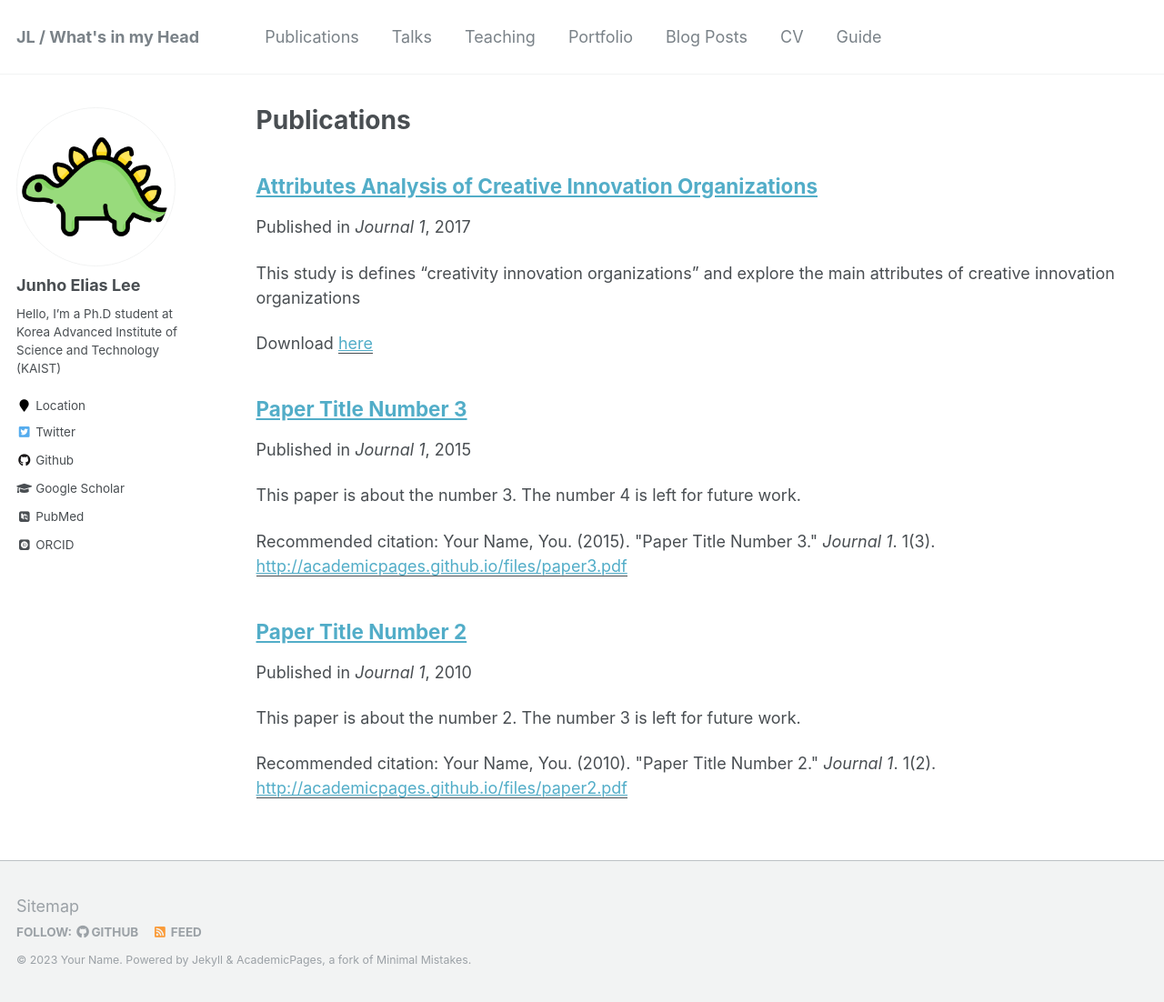
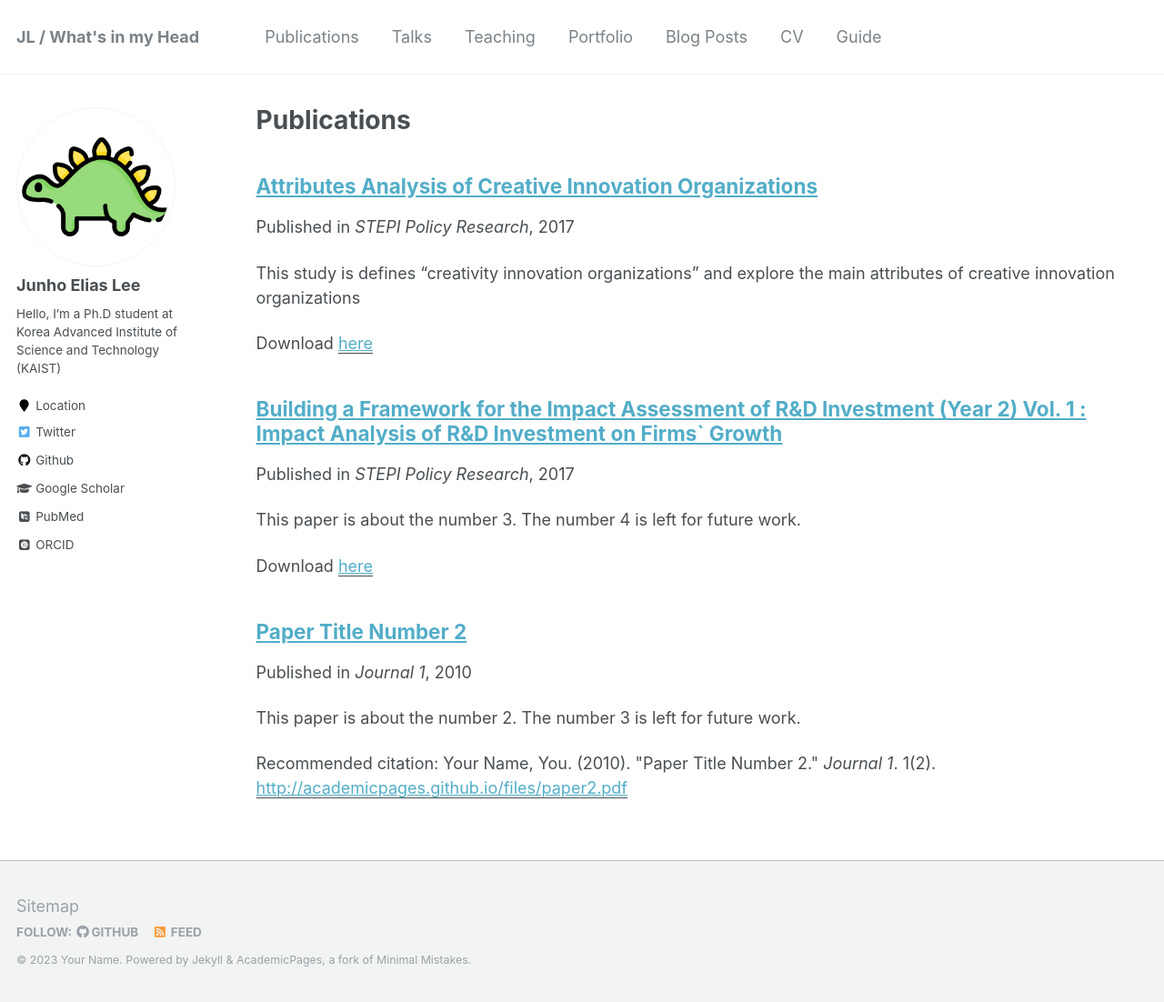
Before and after one commit to elias-lee/jhel.github.io, a Jekyll site: the page built from _pages/publications.md, in a window 1280 px wide and 1102 px high. Shown: the whole window at 91% size. Built offline with Jekyll 4.4.1, drawn with Linux system fonts in a browser that asks for light colours; some web fonts are replaced; part of the change alters nothing that is shown.

Commit message:
publication 2 added
publication 2 added

```diff
--- a/_publications/2015-10-01-paper-title-number-3.md
+++ /dev/null
@@ -1,15 +0,0 @@
----
-title: "Paper Title Number 3"
-collection: publications
-permalink: /publication/2015-10-01-paper-title-number-3
-excerpt: 'This paper is about the number 3. The number 4 is left for future work.'
-date: 2015-10-01
-venue: 'Journal 1'
-paperurl: 'http://academicpages.github.io/files/paper3.pdf'
-citation: 'Your Name, You. (2015). &quot;Paper Title Number 3.&quot; <i>Journal 1</i>. 1(3).'
----
-This paper is about the number 3. The number 4 is left for future work.
-
-[Download paper here](http://academicpages.github.io/files/paper3.pdf)
-
-Recommended citation: Your Name, You. (2015). "Paper Title Number 3." <i>Journal 1</i>. 1(3).
--- /dev/null
+++ b/_publications/2017-04-01-rnd-impact-assessment-number-2.md
@@ -0,0 +1,27 @@
+---
+title: "Building a Framework for the Impact Assessment of R&D Investment (Year 2) Vol. 1 : Impact Analysis of R&D Investment on Firms` Growth"
+collection: publications
+permalink: /publication/2017-04-01-paper-2
+excerpt: 'This paper is about the number 3. The number 4 is left for future work.'
+date: 2017-04-01
+venue: 'STEPI Policy Research'
+paperurl: 'http://academicpages.github.io/files/paper2.pdf'
+# citation: 'Your Name, You. (2015). &quot;Paper Title Number 3.&quot; <i>Journal 1</i>. 1(3).'
+---
+Paper Summary:
+
+&nbsp;&nbsp;&nbsp;&nbsp;&nbsp; This research is a follow-up research of “Impact Assessment of R&D Investment: Framework Building and a Pilot Analysis” carried in 2016. During the research of 2016, the research focused in assessing the impact of the R&D investment from the economic and social perspective using Propensity Score Matching(PSM) method. The research concluded that the R&D investment from the government does not influence positively, economically and socially, to firms. However, it is equally important to assess the impact to the growth of a firm. Thus, in this paper we analyzed the impact of government funded R&D investment to the growth of a company using different methods.
+
+&nbsp;&nbsp;&nbsp;&nbsp;&nbsp; First, the OLS analysis results showed that the internal investment in R&D had a positive influence to the middle and long term growth of the company. However commissioned and trusted R&D was not probed to be effective to the development of a company.
+
+&nbsp;&nbsp;&nbsp;&nbsp;&nbsp; Second, the PSM analysis showed different results depending on which variable was used as a reference, results showed that government R&D influences positively to the fast growth of a firm when employment is used as reference. However, the results showed government R&D not to be effective when revenue was used as reference of fast growth. Thus, it is hard to define the effective of government R&D on the fast growth of a company.
+
+&nbsp;&nbsp;&nbsp;&nbsp;&nbsp; Third, the impact of R&D when revenue is considered as reference showed that R&D investment influenced the growth of a firm from the second year throughout the fourth year, moreover R&D investment showed a direct effect in export increase.
+
+&nbsp;&nbsp;&nbsp;&nbsp;&nbsp; Fourth, the analysis using Korea Enterprise Data(KED) data showed that when capital stock and revenues are below certain level the firm is more likely to grow however, when capital stock and revenues are not stable the firm is more likely to decline. Moreover, the government guarantee on R&D has proven to help in the quantitative growth but not in it’s quality.
+
+&nbsp;&nbsp;&nbsp;&nbsp;&nbsp; Lastly, this paper concludes with the following policy recommendations. Since the study showed that government R&D is not effective in the growth of a firm, it is recommendable for the government to support an analysis study on the effectiveness of government R&D. Moreover, it is imperative to review measures to dramatically improve the government R&D support system.
+
+<!-- [Download paper here]() -->
+
+<!-- Recommended citation: Your Name, You. (2015). "Paper Title Number 3." <i>Journal 1</i>. 1(3). -->
--- a/_publications/2009-10-01-paper-title-number-1.md
+++ b/_publications/2017-12-01-innovation-org-number-1.md
@@ -4,7 +4,7 @@ collection: publications
 permalink: /publication/2017-12-01-paper-1
 excerpt: 'This study is defines "creativity innovation organizations" and explore the main attributes of creative innovation organizations'
 date: 2017-12-01
-venue: 'Journal 1'
+venue: 'STEPI Policy Research'
 paperurl: 'http://academicpages.github.io/files/paper1.pdf'
 # citation: 'Your Name, You. (2009). &quot;Paper Title Number 1.&quot; <i>Journal 1</i>. 1(1).'
 ---
```
Also changed, not shown: 1 other file.
